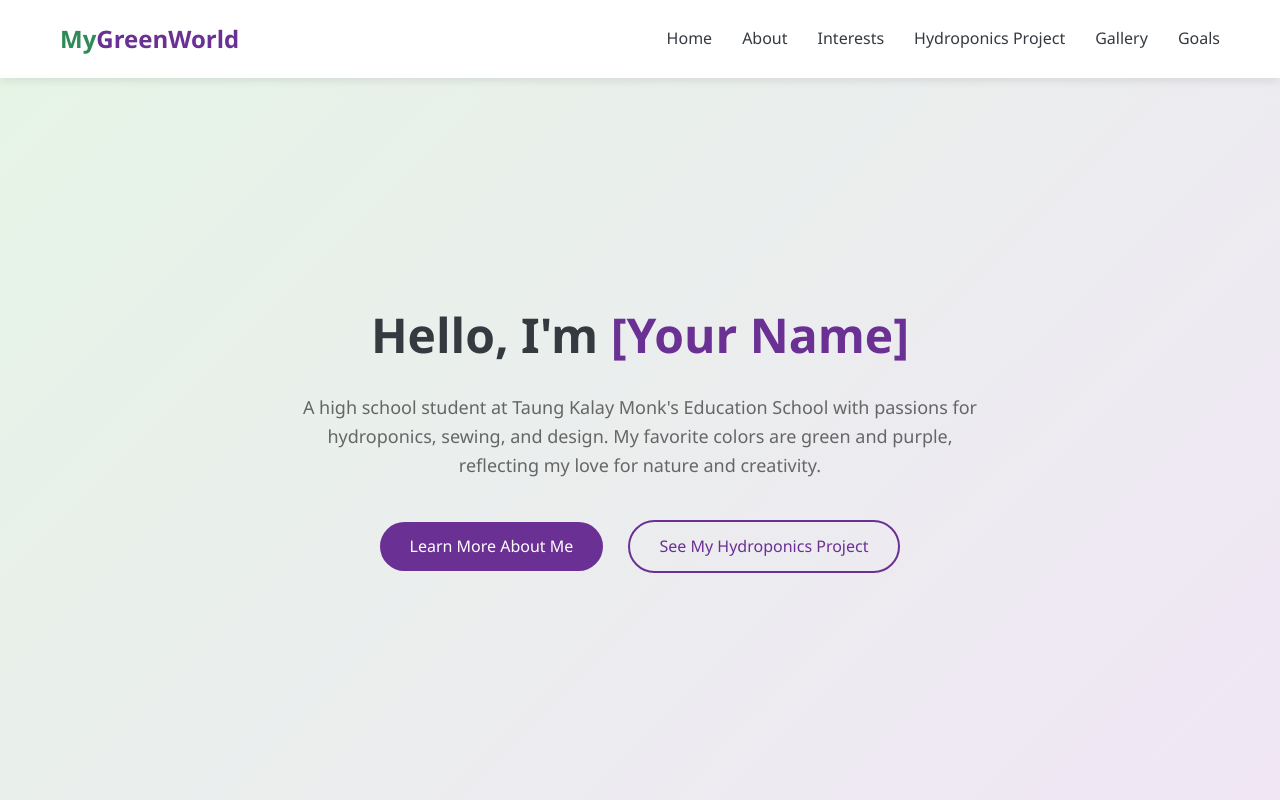
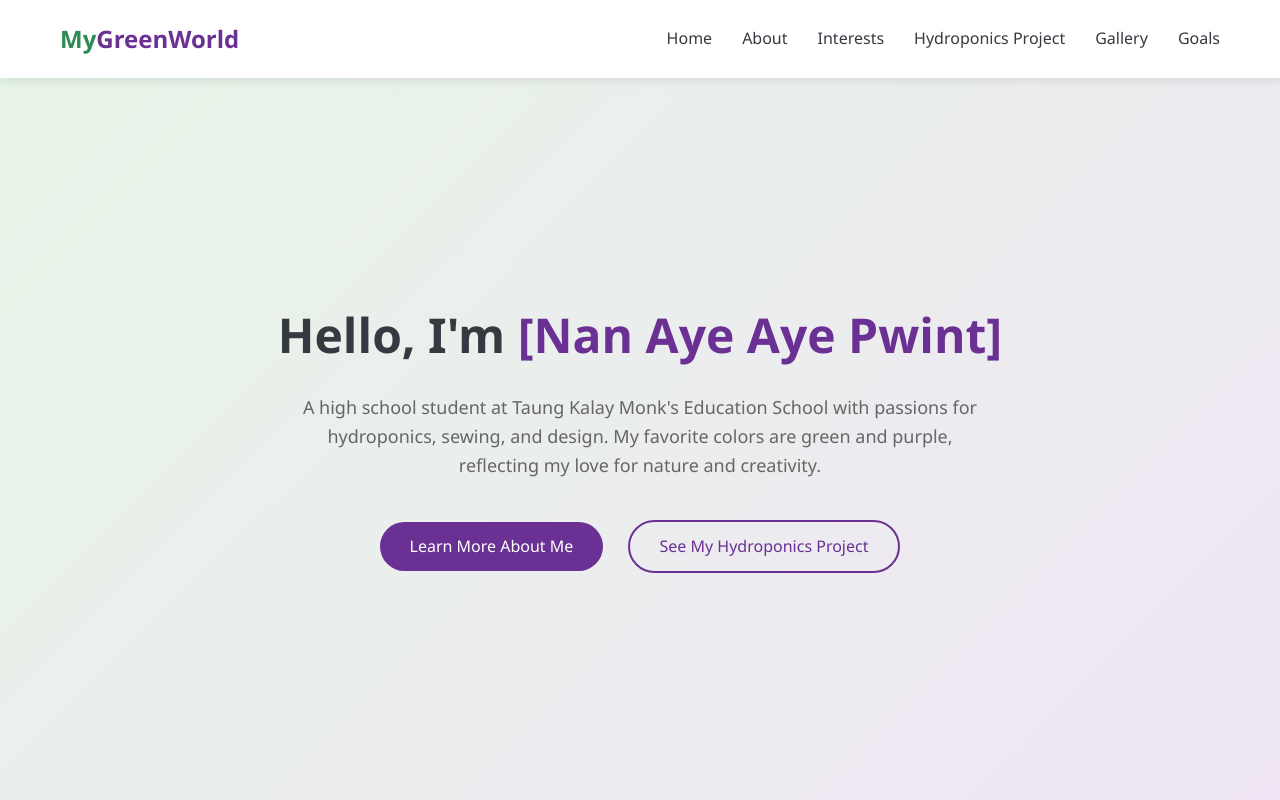
Before and after one commit to AyeAyePwint/AyeAyePwint.github.io, a plain HTML site: page index.html in a window 1280 px wide. Shown: the top 800 px of the page. Drawn offline with Linux system fonts and the light colour scheme.

Commit message:
edit some information

```diff
--- a/index.html
+++ b/index.html
@@ -466,7 +466,7 @@
         <div class="container">
             <div class="hero-content">
                 <div class="hero-text">
-                    <h1>Hello, I'm <span>[Your Name]</span></h1>
+                    <h1>Hello, I'm <span>[Nan Aye Aye Pwint]</span></h1>
                     <p>A high school student at Taung Kalay Monk's Education School with passions for hydroponics, sewing, and design. My favorite colors are green and purple, reflecting my love for nature and creativity.</p>
                     <a href="#about" class="btn">Learn More About Me</a>
                     <a href="#project" class="btn btn-outline">See My Hydroponics Project</a>
```
